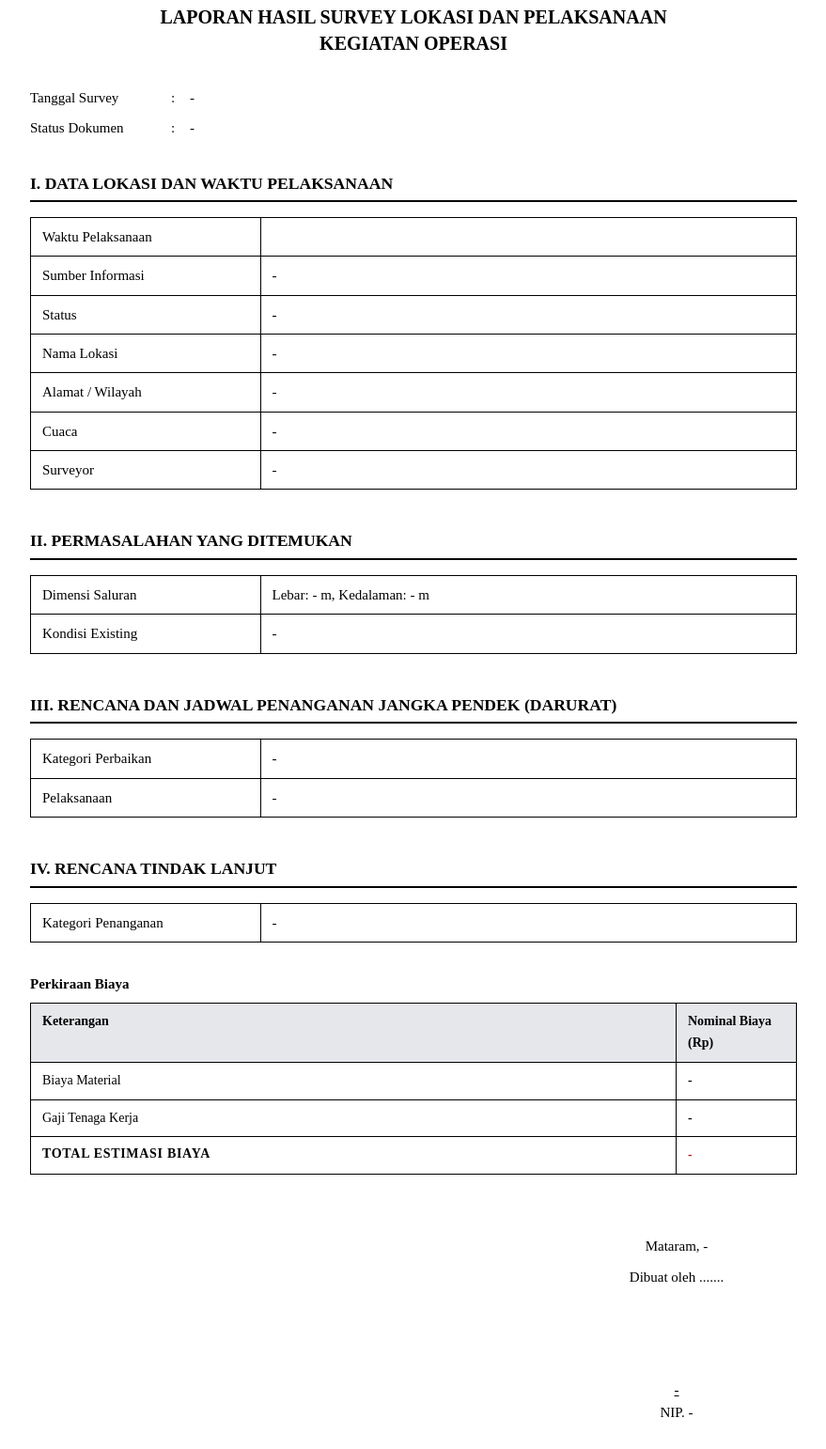
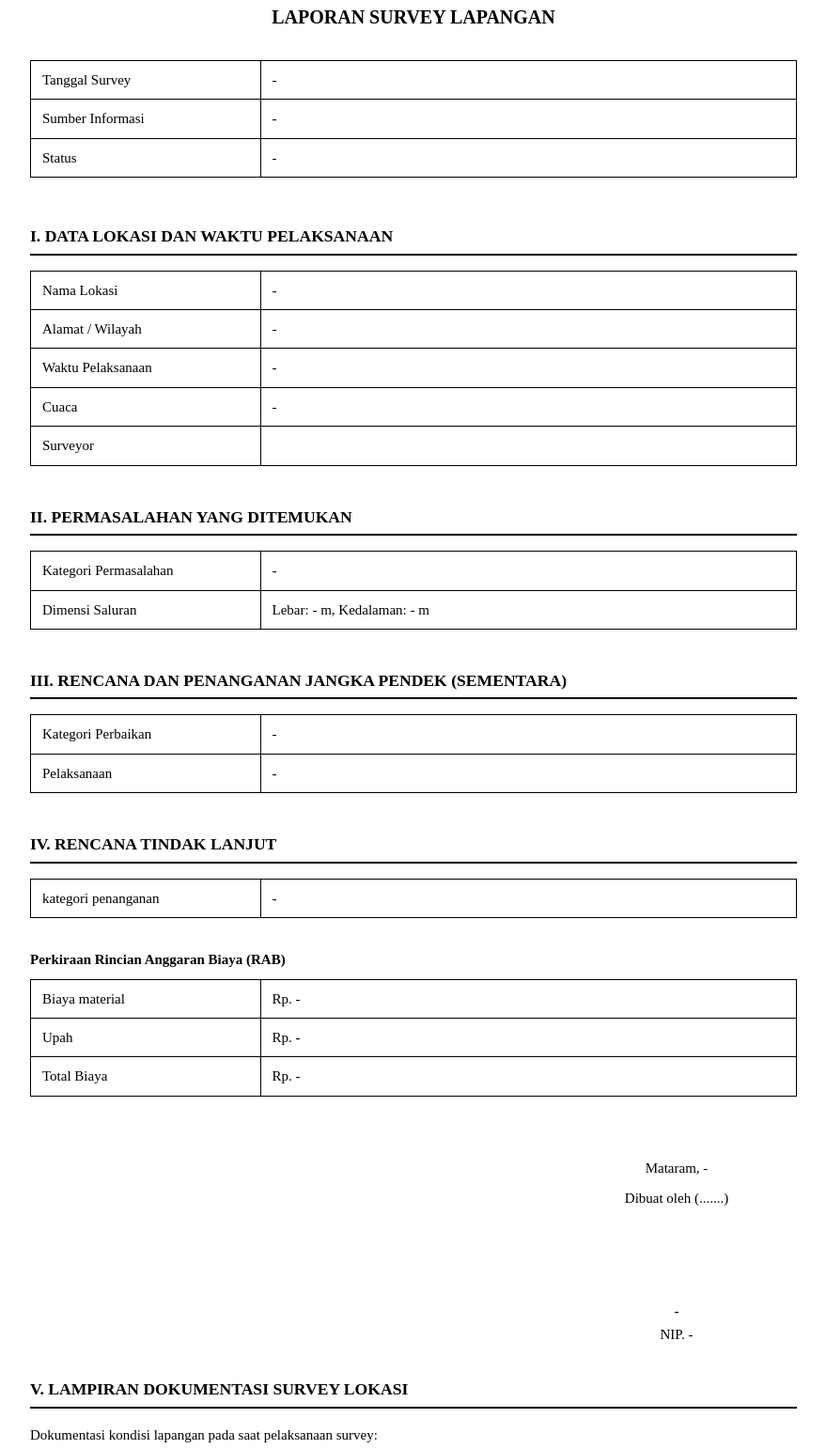
Before and after one commit to RifkyFadjar/KP, a plain HTML site: page hasil-laporan.html in a window 1280 px wide. Shown: the part 176-1718 px from the top of the page at 94% size, without its empty margins (200-1079 px from the left). Drawn offline with nearby package versions, Linux system fonts and the light colour scheme.

Commit message:
Sesuaikan tampilan PDF hasil cetak dengan format template baru

```diff
--- a/hasil-laporan.html
+++ b/hasil-laporan.html
@@ -87,19 +87,25 @@
     <!-- Kertas A4 -->
     <div class="max-w-4xl mx-auto bg-white p-4 sm:p-10 shadow-lg print-container relative text-[13px] sm:text-[15px] leading-relaxed">
 
-        <h1 class="text-center font-bold text-lg sm:text-xl mb-8">LAPORAN HASIL SURVEY LOKASI DAN PELAKSANAAN<br>KEGIATAN OPERASI</h1>
+        <h1 class="text-center font-bold text-lg sm:text-xl mb-8">LAPORAN SURVEY LAPANGAN</h1>
 
-        <div class="mb-8">
-            <div class="info-row">
-                <div class="info-label">Tanggal Survey</div>
-                <div class="info-colon">:</div>
-                <div id="repTglSurvey" class="font-normal">-</div>
-            </div>
-            <div class="info-row">
-                <div class="info-label">Status Dokumen</div>
-                <div class="info-colon">:</div>
-                <div id="repUrgensiAtas" class="uppercase">-</div>
-            </div>
+        <div class="overflow-x-auto mb-8">
+            <table class="formal-table">
+                <tbody>
+                    <tr>
+                        <td style="width: 30%; min-width: 150px;">Tanggal Survey</td>
+                        <td id="repTglSurveyTop" style="width: 70%;">-</td>
+                    </tr>
+                    <tr>
+                        <td>Sumber Informasi</td>
+                        <td id="repSumberInfoTop">-</td>
+                    </tr>
+                    <tr>
+                        <td>Status</td>
+                        <td id="repStatusTop">-</td>
+                    </tr>
+                </tbody>
+            </table>
         </div>
 
         <h2 class="section-title">I. DATA LOKASI DAN WAKTU PELAKSANAAN</h2>
@@ -107,25 +113,16 @@
             <table class="formal-table">
                 <tbody>
                     <tr>
-                    <tr>
-                        <td style="width: 30%; min-width: 150px;">Waktu Pelaksanaan</td>
-                        <td id="repWaktu" style="width: 70%;"></td>
-                    </tr>
-                    <tr>
-                        <td>Sumber Informasi</td>
-                        <td id="repSumberInfo">-</td>
-                    </tr>
-                    <tr>
-                        <td>Status</td>
-                        <td id="repStatusDokumen" style="font-weight: bold;">-</td>
-                    </tr>
-                    <tr>
-                        <td>Nama Lokasi</td>
-                        <td id="repLokasi">-</td>
+                        <td style="width: 30%; min-width: 150px;">Nama Lokasi</td>
+                        <td id="repLokasi" style="width: 70%;">-</td>
                     </tr>
                     <tr>
                         <td>Alamat / Wilayah</td>
                         <td id="repAlamat">-</td>
+                    </tr>
+                    <tr>
+                        <td>Waktu Pelaksanaan</td>
+                        <td id="repWaktu">-</td>
                     </tr>
                     <tr>
                         <td>Cuaca</td>
@@ -133,7 +130,9 @@
                     </tr>
                     <tr>
                         <td>Surveyor</td>
-                        <td id="repSurveyor">-</td>
+                        <td id="repSurveyor" class="pl-0 pb-0 pt-2 align-top">
+                            <!-- Ordered list rendered here -->
+                        </td>
                     </tr>
                 </tbody>
             </table>
@@ -150,18 +149,18 @@
             <table class="formal-table">
                 <tbody>
                     <tr>
-                        <td style="width: 30%; min-width: 150px;">Dimensi Saluran</td>
-                        <td>Lebar: <span id="repLebar">-</span> m, Kedalaman: <span id="repKedalaman">-</span> m</td>
+                        <td style="width: 30%; min-width: 150px;">Kategori Permasalahan</td>
+                        <td id="repKondisiExisting" style="width: 70%;">-</td>
                     </tr>
                     <tr>
-                        <td>Kondisi Existing</td>
-                        <td id="repKondisiExisting">-</td>
+                        <td>Dimensi Saluran</td>
+                        <td>Lebar: <span id="repLebar">-</span> m, Kedalaman: <span id="repKedalaman">-</span> m</td>
                     </tr>
                 </tbody>
             </table>
         </div>
 
-        <h2 class="section-title">III. RENCANA DAN JADWAL PENANGANAN JANGKA PENDEK (DARURAT)</h2>
+        <h2 class="section-title">III. RENCANA DAN PENANGANAN JANGKA PENDEK (SEMENTARA)</h2>
         <div class="overflow-x-auto mb-4">
             <table class="formal-table">
                 <tbody>
@@ -182,46 +181,38 @@
             <table class="formal-table">
                 <tbody>
                     <tr>
-                        <td style="width: 30%; min-width: 150px;">Kategori Penanganan</td>
+                        <td style="width: 30%; min-width: 150px;">kategori penanganan</td>
                         <td id="repKategoriPenanganan" style="width: 70%;">-</td>
                     </tr>
                 </tbody>
             </table>
         </div>
 
-        <p class="font-bold mb-2">Perkiraan Biaya</p>
+        <p class="font-bold mb-2">Perkiraan Rincian Anggaran Biaya (RAB)</p>
         <div class="overflow-x-auto mb-2">
-            <table class="formal-table text-[12px] sm:text-[14px] min-w-[500px]">
-                <thead>
-                    <tr>
-                        <th class="text-center">Keterangan</th>
-                        <th class="text-center w-32">Nominal Biaya (Rp)</th>
-                    </tr>
-                </thead>
+            <table class="formal-table">
                 <tbody>
                     <tr>
-                        <td>Biaya Material</td>
-                        <td class="text-center font-semibold" id="repBiayaMaterial">-</td>
+                        <td style="width: 30%; min-width: 150px;">Biaya material</td>
+                        <td id="repBiayaMaterial">Rp. -</td>
                     </tr>
                     <tr>
-                        <td>Gaji Tenaga Kerja</td>
-                        <td class="text-center font-semibold" id="repBiayaGaji">-</td>
+                        <td>Upah</td>
+                        <td id="repBiayaGaji">Rp. -</td>
+                    </tr>
+                    <tr>
+                        <td>Total Biaya</td>
+                        <td id="repAnggaran">Rp. -</td>
                     </tr>
                 </tbody>
-                <tfoot>
-                    <tr>
-                        <td class="text-right font-bold uppercase tracking-wider text-xs sm:text-sm">TOTAL ESTIMASI BIAYA</td>
-                        <td class="text-center font-bold text-red-700" id="repAnggaran">-</td>
-                    </tr>
-                </tfoot>
             </table>
         </div>
 
         <div class="flex justify-end text-center mt-12 mb-8" style="page-break-inside: avoid;">
             <div class="w-64">
                 <p class="mb-2"><span id="repKotaTtd">Mataram</span>, <span id="repTglTtd">-</span></p>
-                <p class="mb-24">Dibuat oleh <span id="repRoleTtd">.......</span></p>
-                <p id="repNamaTtd" class="font-bold underline">-</p>
+                <p class="mb-24">Dibuat oleh (.......)</p>
+                <p id="repNamaTtd" class="font-bold">-</p>
                 <p>NIP. <span id="repNipTtd">-</span></p>
             </div>
         </div>
@@ -249,25 +240,35 @@
             try {
                 const data = JSON.parse(localStorage.getItem('dataLaporanSDA'));
                 if(data) {
-                    // Header
-                    document.getElementById('repTglSurvey').innerText = data.waktu || '-';
-                    document.getElementById('repUrgensiAtas').innerText = (data.statusDokumen ? 'PRIORITAS ' + data.statusDokumen.toUpperCase() : 'BIASA');
+                    // Header Top Table
+                    const rawWaktu = data.waktu || '-';
+                    const tglOnly = rawWaktu.split(',')[0];
+                    document.getElementById('repTglSurveyTop').innerText = tglOnly;
+                    document.getElementById('repSumberInfoTop').innerText = data.sumberInfo || '-';
+                    document.getElementById('repStatusTop').innerText = data.statusDokumen || '-';
 
                     // I. Lokasi
-                    document.getElementById('repStatusDokumen').innerText = data.statusDokumen || '-';
-                    document.getElementById('repSumberInfo').innerText = data.sumberInfo || '-';
                     document.getElementById('repLokasi').innerText = data.lokasi || '-';
                     document.getElementById('repAlamat').innerText = data.alamat || '-';
-                    document.getElementById('repWaktu').innerText = data.waktu || '-';
+                    document.getElementById('repWaktu').innerText = rawWaktu;
                     document.getElementById('repCuaca').innerText = data.cuaca || '-';
-                    document.getElementById('repSurveyor').innerText = data.surveyor || '-';
 
-                    // Helper to format comma-separated strings as bullet points if multiple
+                    let surveyorText = data.surveyor || '-';
+                    let surveyors = surveyorText.split(',').map(s => s.trim()).filter(s => s);
+                    if(surveyors.length > 0) {
+                        document.getElementById('repSurveyor').innerHTML = '<ol class="list-decimal pl-4 m-0 py-2">' + surveyors.map(s => `<li>${s}</li>`).join('') + '</ol>';
+                    } else {
+                        document.getElementById('repSurveyor').innerText = '-';
+                    }
+
+                    // Helper to format comma-separated strings as ordered list
                     function formatList(str) {
                         if(!str) return '-';
                         const items = str.split(',').map(s => s.trim()).filter(s => s);
                         if(items.length > 1) {
-                            return '<ul class="list-disc pl-4 m-0">' + items.map(i => `<li>${i}</li>`).join('') + '</ul>';
+                            return '<ol class="list-decimal pl-4 m-0 py-2">' + items.map(i => `<li>${i}</li>`).join('') + '</ol>';
+                        } else if (items.length === 1) {
+                            return '<ol class="list-decimal pl-4 m-0 py-2"><li>' + items[0] + '</li></ol>';
                         }
                         return str;
                     }
@@ -283,17 +284,14 @@
 
                     // IV. Jangka Panjang
                     document.getElementById('repKategoriPenanganan').innerHTML = formatList(data.kategoriPenanganan);
-                    document.getElementById('repTahapan').innerText = data.tahapan || '-';
-                    document.getElementById('repJumlahTenaga').innerText = data.jumlahTenaga || '-';
-                    document.getElementById('repWaktuPanjang').innerText = data.waktuPanjang || '-';
-                    document.getElementById('repBiayaMaterial').innerText = data.biayaMaterial || '-';
-                    document.getElementById('repBiayaGaji').innerText = data.biayaGaji || '-';
-                    document.getElementById('repAnggaran').innerText = data.anggaran || '-';
+                    document.getElementById('repBiayaMaterial').innerText = 'Rp. ' + (data.biayaMaterial || '-');
+                    document.getElementById('repBiayaGaji').innerText = 'Rp. ' + (data.biayaGaji || '-');
+                    document.getElementById('repAnggaran').innerText = 'Rp. ' + (data.anggaran || '-');
 
                     // TTD
                     document.getElementById('repKotaTtd').innerText = data.kotaTtd || 'Mataram';
-                    document.getElementById('repTglTtd').innerText = data.tglTtd || '-';
-                    document.getElementById('repRoleTtd').innerText = data.roleTtd || '.......';
+                    const rawTglTtd = data.tglTtd || tglOnly;
+                    document.getElementById('repTglTtd').innerText = rawTglTtd;
                     document.getElementById('repNamaTtd').innerText = data.namaTtd || '-';
                     document.getElementById('repNipTtd').innerText = data.nipTtd || '-';
 
```
